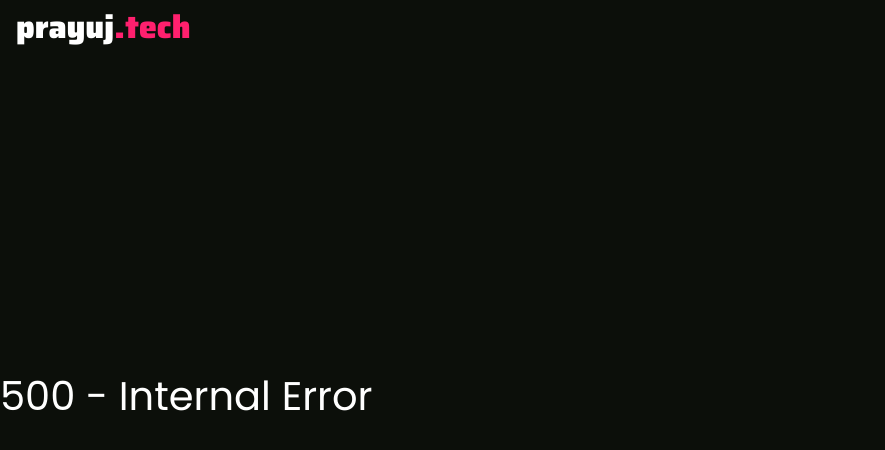
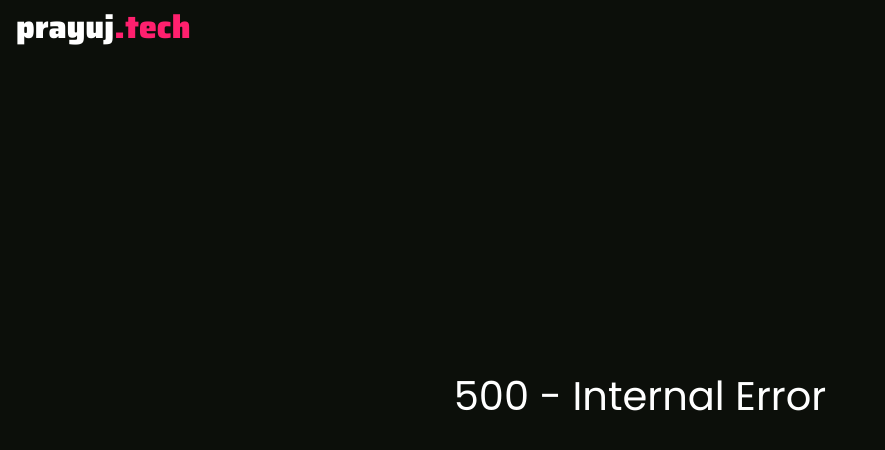
Before and after one commit to prayuj/redirect-page-custom-url, a React (Create React App) app: page /500 in a window 1280 px wide. Shown: the top 450 px of the page, without its empty margins (0-885 px from the left). Built offline with nearby package versions, Linux system fonts and the light colour scheme.

Commit message:
added error pages

```diff
--- a/src/App.js
+++ b/src/App.js
@@ -9,6 +9,7 @@ import Dashboard from './components/dashboard';
 import Login from './components/login';
 import Redirecting from './components/redirecting';
 import PrivateRoute from './components/privateRoute';
+import ErrorPages from './components/errorPages';
 
 function App() {
 
@@ -37,10 +38,10 @@ function App() {
           <Login />
         </Route>
         <Route path="/500">
-          <InternalError />
+            <ErrorPages title="500 - Internal Error" />
         </Route>
         <Route path="*">
-          <NoMatch />
+            <ErrorPages title="404 - Not Found" />
         </Route>
       </Switch>
       </div>
@@ -51,38 +52,6 @@ function App() {
 function Logs() {
   window.location = process.env.REACT_APP_CUSTOM_URL_ENDPOINT + '/logs';
   return <StaticPageRedirect name="Logs" />;
-}
-
-function NoMatch() {
-
-  const urlParameters = new URLSearchParams(window.location.search);
-  const target = urlParameters.has('target') ? decodeURIComponent(urlParameters.get('target')) : undefined;
-  document.title = '404 - Not Found';
-
-  return <div className="main-container">
-      <div className="row justify-content-center">
-        <div className="col-fluid">
-          <h1 className="title">404 - Not Found</h1>
-          {target ? <p>Could not redirect <span id="target">{target}</span>.</p>:''}
-        </div>
-      </div>
-    </div>
-}
-
-function InternalError() {
-
-  const urlParameters = new URLSearchParams(window.location.search);
-  const target = urlParameters.has('target') ? decodeURIComponent(urlParameters.get('target')) : undefined;
-  document.title = '500 - Internal Error';
-
-  return <div className="main-container">
-      <div className="row justify-content-center">
-        <div className="col-fluid">
-          <h1 className="title">500 - Internal Error</h1>
-          {target ? <p>Could not redirect <span id="target">{target}</span>.</p> : ''}
-        </div>
-      </div>
-    </div>
 }
 
 function StaticPageRedirect({name}) {
--- /dev/null
+++ b/src/components/errorPages.js
@@ -0,0 +1,32 @@
+import Container from 'react-bootstrap/Container';
+import Row from 'react-bootstrap/Row';
+import Col from 'react-bootstrap/Col';
+import styled from 'styled-components';
+
+const StyledContainer = styled(Container)`
+    min-height: 100vh;
+    display: flex;
+    align-items: center;
+    justify-content: center;
+    text-align: center;
+`;
+
+const ErrorPages = ({title}) => {
+
+    const urlParameters = new URLSearchParams(window.location.search);
+    const target = urlParameters.has('target') ? decodeURIComponent(urlParameters.get('target')) : undefined;
+    document.title = title;
+
+    return (
+        <StyledContainer>
+            <Row>
+                <Col>
+                    <h1 className="title">{title}</h1>
+                    {target ? <p>Could not redirect <span id="target">{target}</span>.</p> : ''}
+                </Col>
+            </Row>
+        </StyledContainer>
+    );
+}
+
+export default ErrorPages;
```
